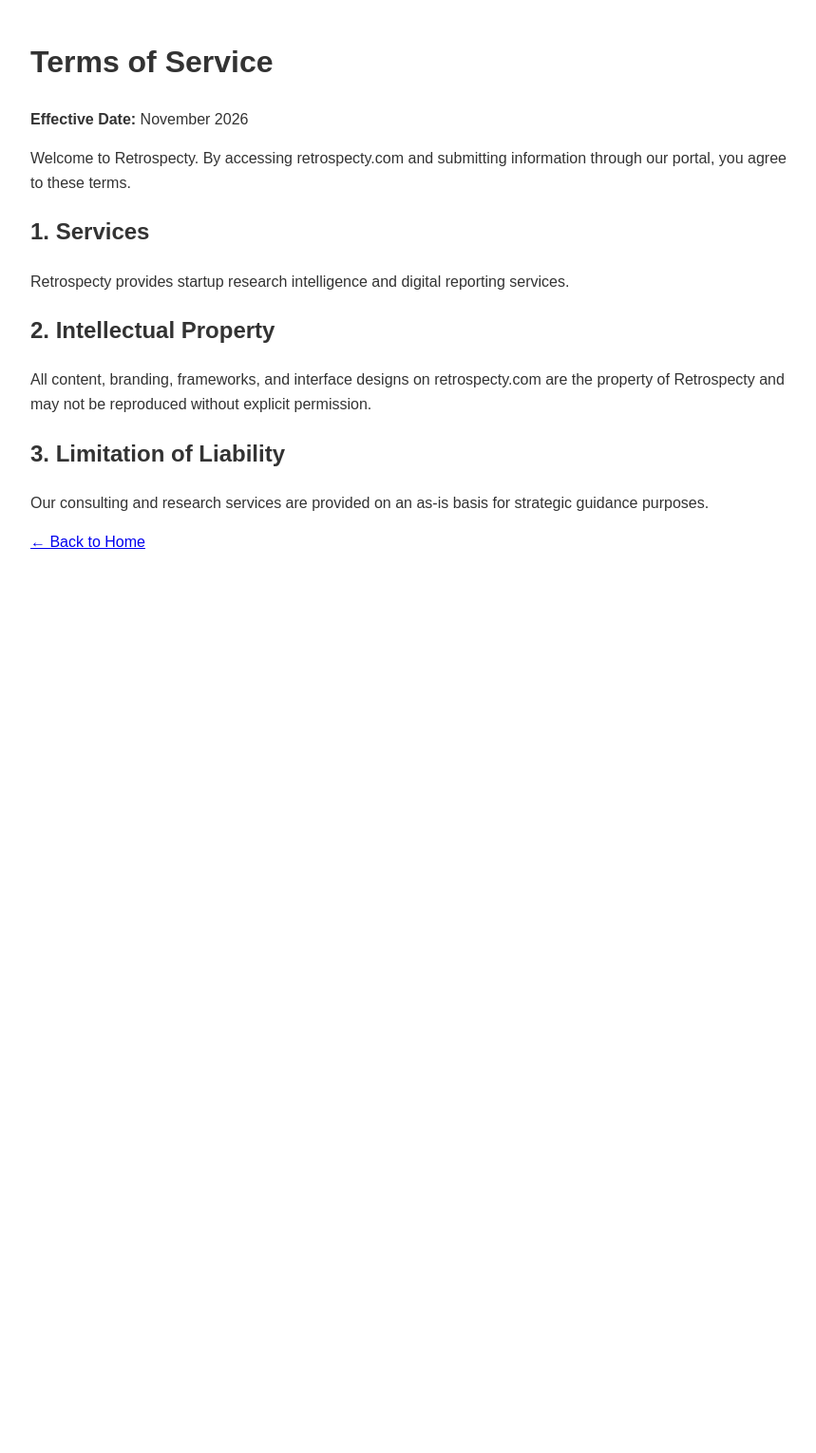
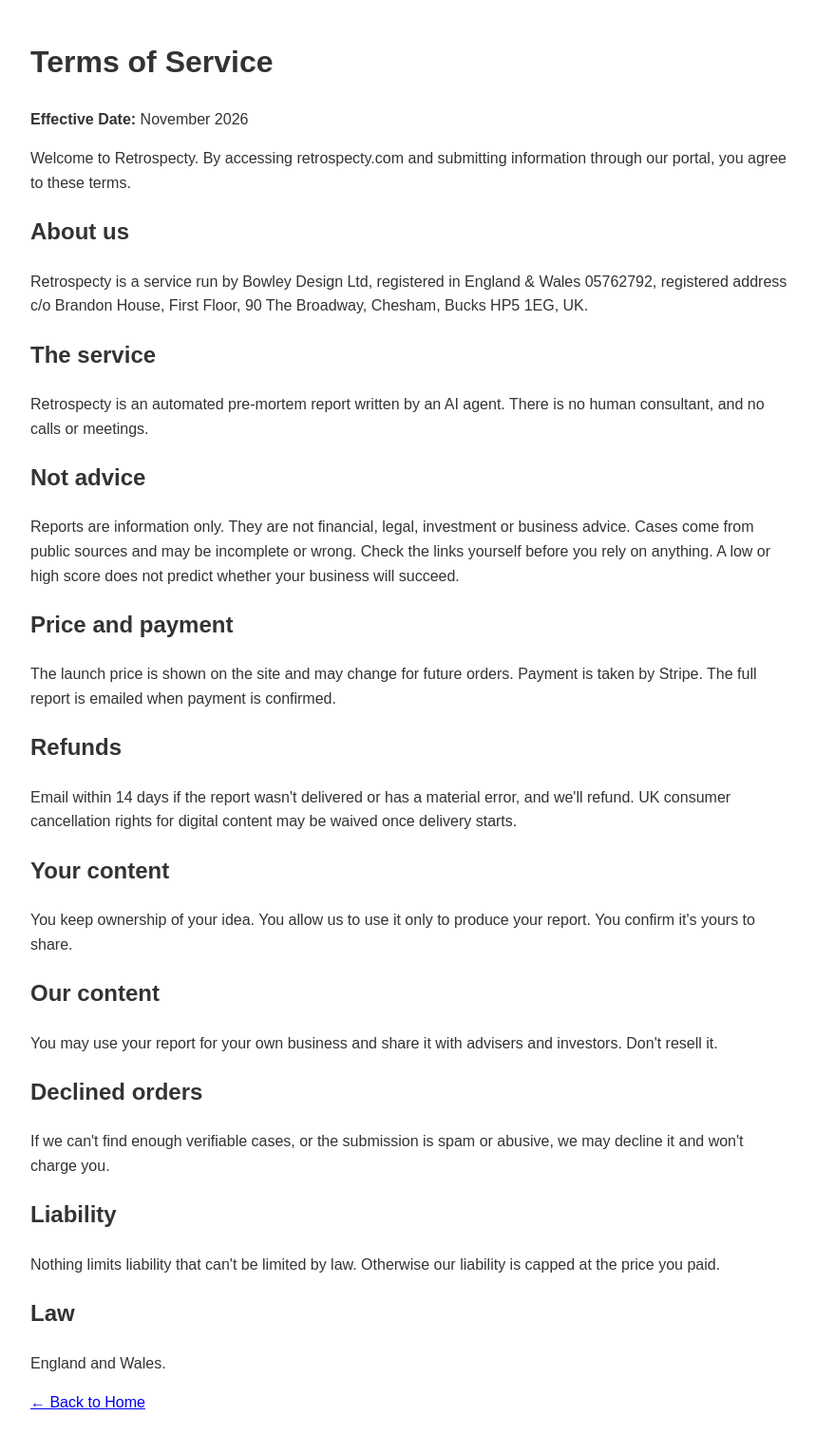
Before and after one commit to markbowley/retrospecty-portal, a FastAPI app: page /terms in a window 1280 px wide. Shown: the whole page at 95% size, without its empty margins (208-1067 px from the left). Before the commit the page ends 578 px from the top, so only its background shows below. Run offline with FastAPI, Linux system fonts and the light colour scheme.

Commit message:
Update terms.html

```diff
--- a/templates/terms.html
+++ b/templates/terms.html
@@ -5,14 +5,35 @@
         <p><strong>Effective Date:</strong> November 2026</p>
         <p>Welcome to Retrospecty. By accessing retrospecty.com and submitting information through our portal, you agree to these terms.</p>
 
-        <h2>1. Services</h2>
-        <p>Retrospecty provides startup research intelligence and digital reporting services.</p>
+            <h2>About us</h2>
+            <p>Retrospecty is a service run by Bowley Design Ltd, registered in England & Wales 05762792, registered address c/o Brandon House, First Floor, 90 The Broadway, Chesham, Bucks HP5 1EG, UK.</p>
 
-        <h2>2. Intellectual Property</h2>
-        <p>All content, branding, frameworks, and interface designs on retrospecty.com are the property of Retrospecty and may not be reproduced without explicit permission.</p>
+            <h2>The service</h2>
+            <p>Retrospecty is an automated pre-mortem report written by an AI agent. There is no human consultant, and no calls or meetings.</p>
 
-        <h2>3. Limitation of Liability</h2>
-        <p>Our consulting and research services are provided on an as-is basis for strategic guidance purposes.</p>
+            <h2>Not advice</h2>
+            <p>Reports are information only. They are not financial, legal, investment or business advice. Cases come from public sources and may be incomplete or wrong. Check the links yourself before you rely on anything. A low or high score does not predict whether your business will succeed.</p>
+
+            <h2>Price and payment</h2>
+            <p>The launch price is shown on the site and may change for future orders. Payment is taken by Stripe. The full report is emailed when payment is confirmed.</p>
+
+            <h2>Refunds</h2>
+            <p>Email within 14 days if the report wasn't delivered or has a material error, and we'll refund. UK consumer cancellation rights for digital content may be waived once delivery starts.</p>
+
+            <h2>Your content</h2>
+            <p>You keep ownership of your idea. You allow us to use it only to produce your report. You confirm it's yours to share.</p>
+
+            <h2>Our content</h2>
+            <p>You may use your report for your own business and share it with advisers and investors. Don't resell it.</p>
+
+            <h2>Declined orders</h2>
+            <p>If we can't find enough verifiable cases, or the submission is spam or abusive, we may decline it and won't charge you.</p>
+
+            <h2>Liability</h2>
+            <p>Nothing limits liability that can't be limited by law. Otherwise our liability is capped at the price you paid.</p>
+
+            <h2>Law</h2>
+            <p>England and Wales.</p>
 
         <p><a href="/">&larr; Back to Home</a></p>
     </body>
```
